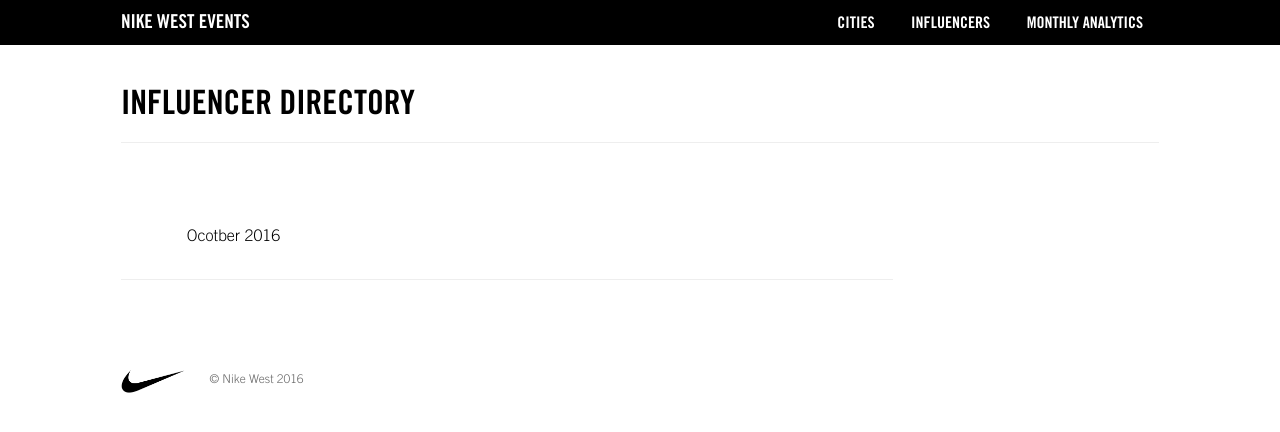
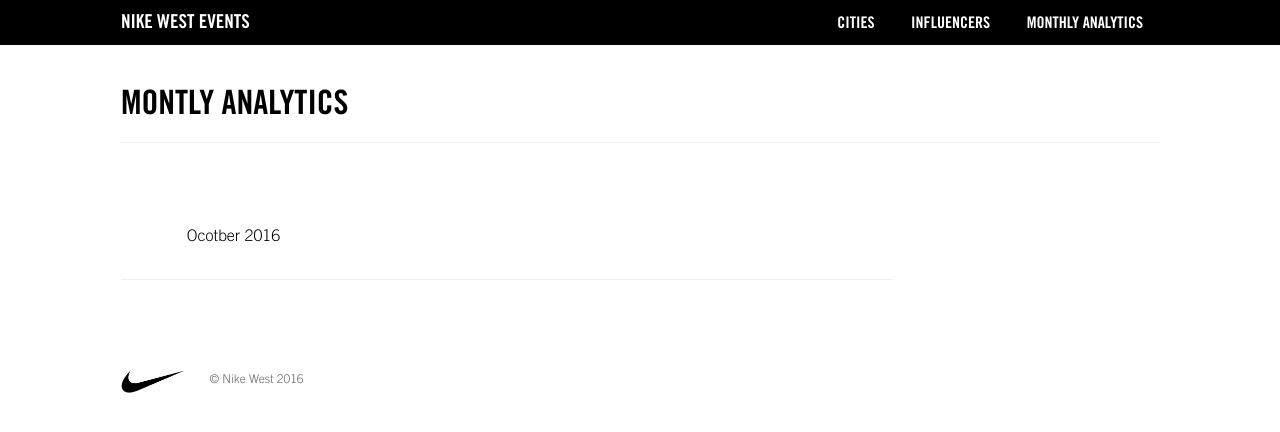
Before and after one commit to PHironaka/bream, a Jekyll site: the page built from analytics.markdown, in a window 1280 px wide. Shown: the top 432 px of the page. Built offline with Jekyll 4.4.1, drawn with Linux system fonts in a browser that asks for light colours; a script that is not in the unit is left out.

Commit message:
Update analytics index page

```diff
--- a/_layouts/analytics-index.html
+++ b/_layouts/analytics-index.html
@@ -6,7 +6,7 @@
   {{ content }}
 
 <div class=" city">
-        <h1> Influencer Directory</h1>
+        <h1> Montly Analytics </h1>
 
         <div class="influencer-list">
 
--- a/analytics.markdown
+++ b/analytics.markdown
@@ -1,5 +1,5 @@
 ---
-title: analytics
+title: Analytics
 date: 2016-10-23 20:21:00 Z
 layout: analytics-index
 ---
```
